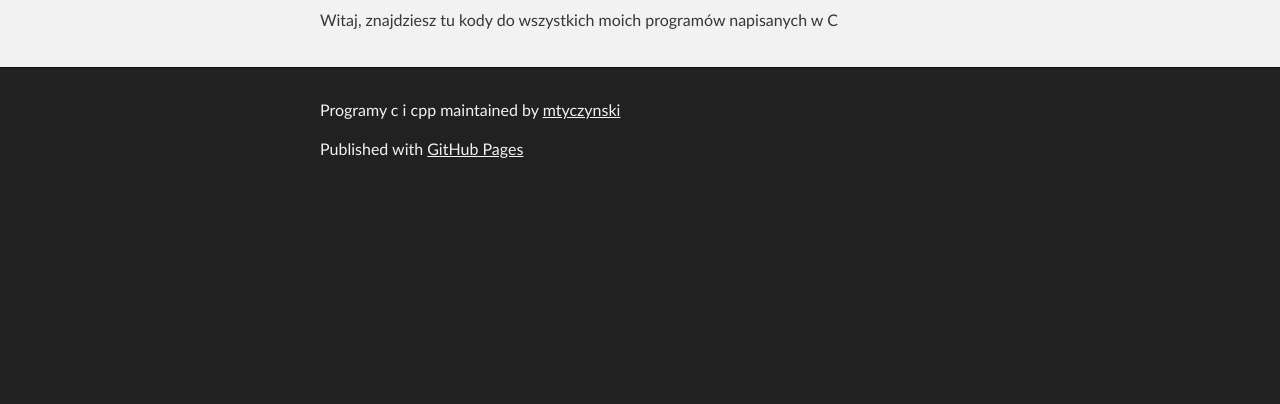
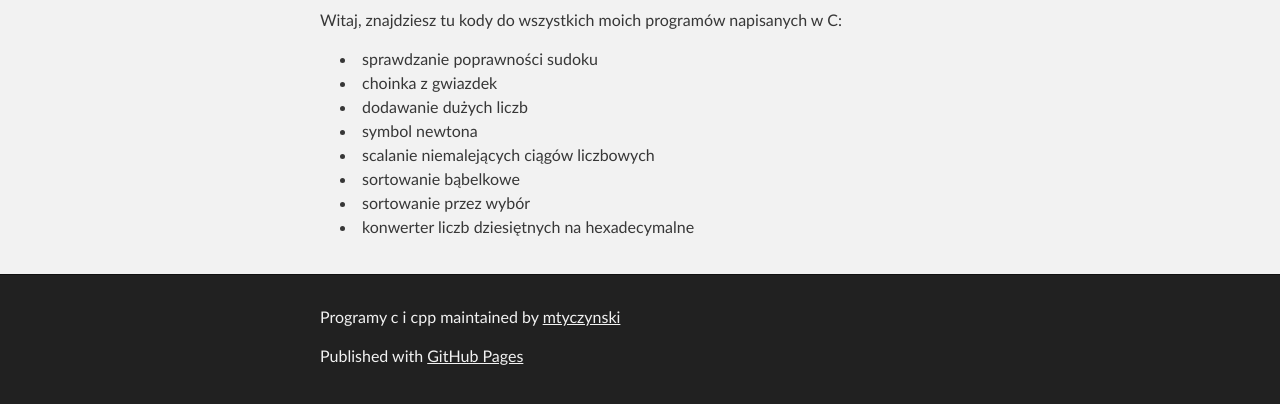
Before and after one commit to mtyczynski/programy_C_i_Cpp, a plain HTML site: page index.html in a window 1280 px wide. Shown: the part 252-656 px from the top of the page. Drawn offline with Linux system fonts and the light colour scheme.

Commit message:
Create gh-pages branch via GitHub

```diff
--- a/index.html
+++ b/index.html
@@ -31,7 +31,18 @@
     <!-- MAIN CONTENT -->
     <div id="main_content_wrap" class="outer">
       <section id="main_content" class="inner">
-        <p>Witaj, znajdziesz tu kody do wszystkich moich programów napisanych w C</p>
+        <p>Witaj, znajdziesz tu kody do wszystkich moich programów napisanych w C:</p>
+
+<ul>
+<li>sprawdzanie poprawności sudoku</li>
+<li>choinka z gwiazdek</li>
+<li>dodawanie dużych liczb</li>
+<li>symbol newtona</li>
+<li>scalanie niemalejących ciągów liczbowych</li>
+<li>sortowanie bąbelkowe</li>
+<li>sortowanie przez wybór</li>
+<li>konwerter liczb dziesiętnych na hexadecymalne</li>
+</ul>
       </section>
     </div>
 
--- a/params.json
+++ b/params.json
@@ -1 +1 @@
-{"name":"Programy c i cpp","tagline":"lista moich programow napisancy w C i c++","body":"Witaj, znajdziesz tu kody do wszystkich moich programów napisanych w C","google":"","note":"Don't delete this file! It's used internally to help with page regeneration."}
+{"name":"Programy c i cpp","tagline":"lista moich programow napisancy w C i c++","body":"#\r\nWitaj, znajdziesz tu kody do wszystkich moich programów napisanych w C:\r\n##\r\n* sprawdzanie poprawności sudoku\r\n* choinka z gwiazdek\r\n* dodawanie dużych liczb\r\n* symbol newtona\r\n* scalanie niemalejących ciągów liczbowych\r\n* sortowanie bąbelkowe\r\n* sortowanie przez wybór\r\n* konwerter liczb dziesiętnych na hexadecymalne","google":"","note":"Don't delete this file! It's used internally to help with page regeneration."}
```
